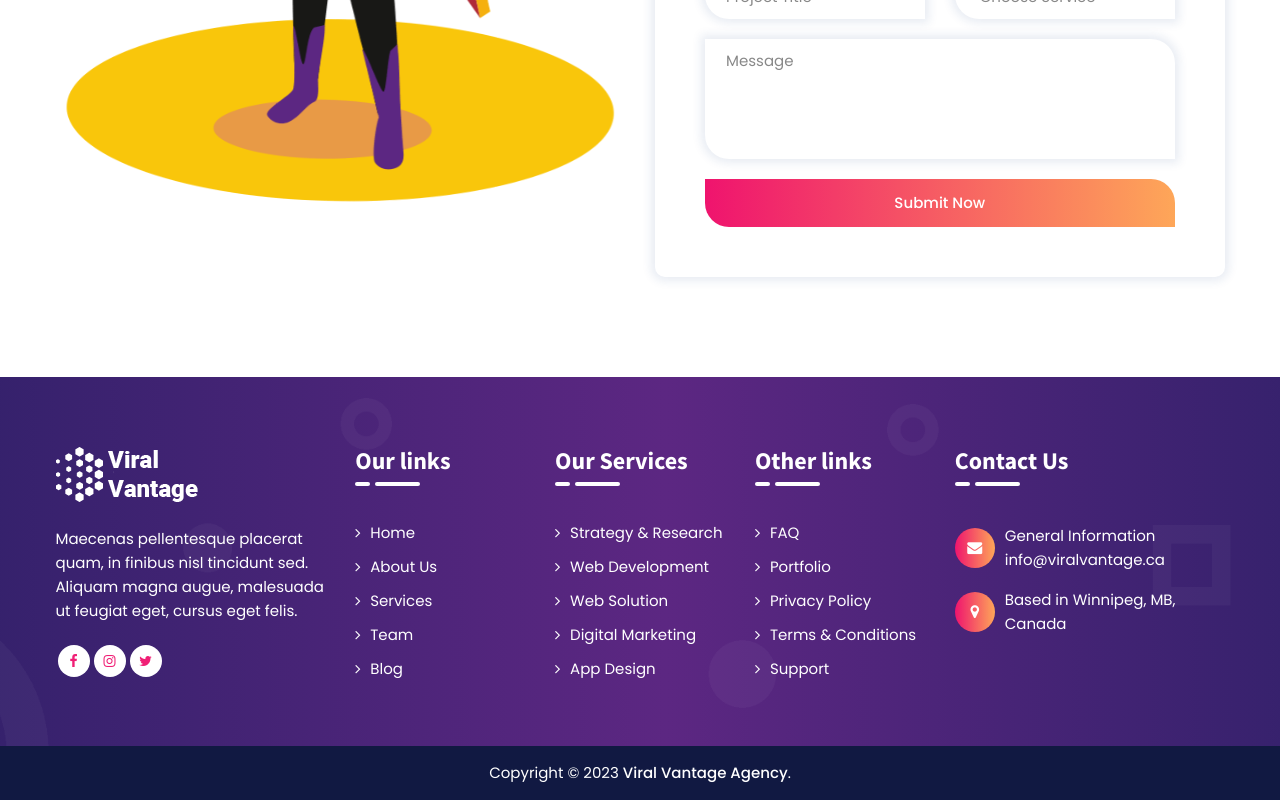
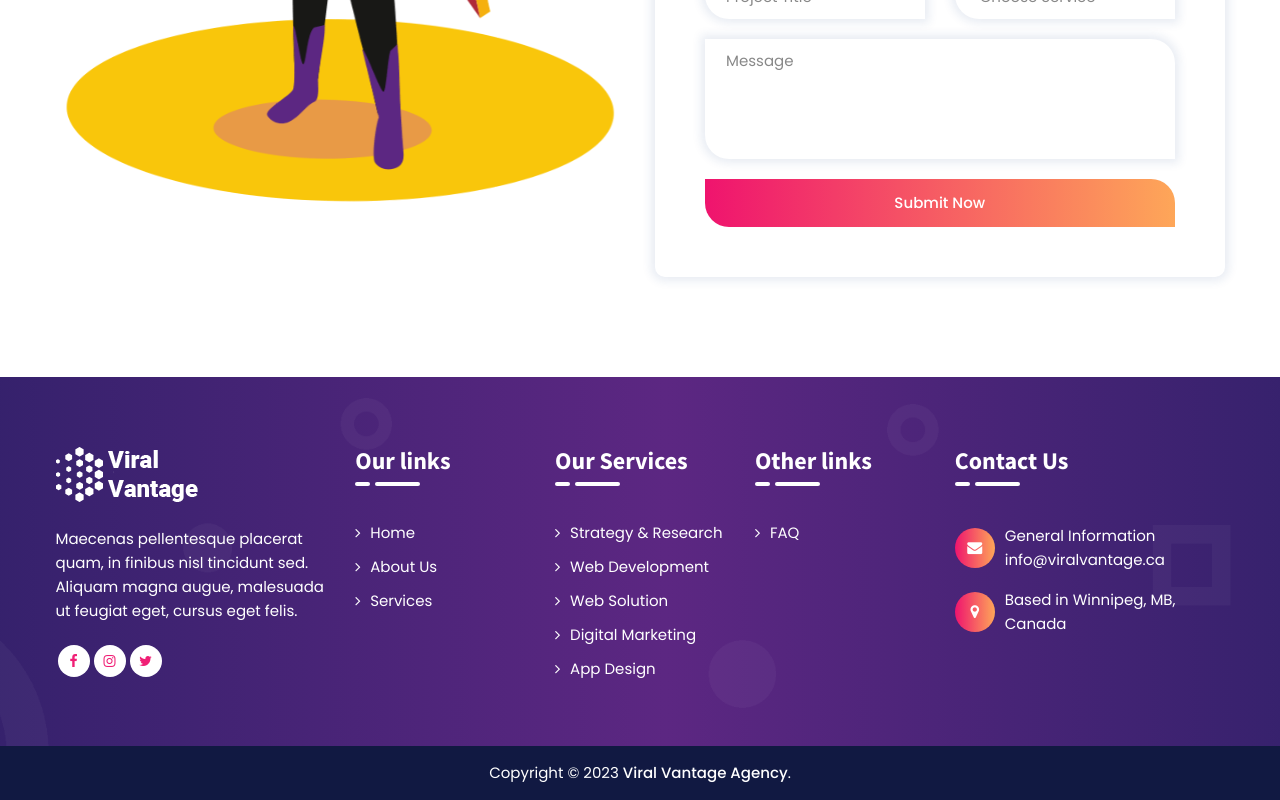
Before and after one commit to daverich204/viralvantage.ca, a Next.js app: page / in a window 1280 px wide. Shown: the part 3749-4549 px from the top of the page. Built offline with nearby package versions, Linux system fonts and the light colour scheme.

Commit message:
Update footer.js

```diff
--- a/layout/footer.js
+++ b/layout/footer.js
@@ -34,10 +34,10 @@ function Footer() {
                   <h5 className="footer-title">Our links</h5>
                   <ul>
                     <li><Link href="#"><a>Home</a></Link></li>
-                    <li><Link href="#"><a>About Us</a></Link></li>
-                    <li><Link href="#"><a>Services</a></Link></li>
-                    <li><Link href="#"><a>Team</a></Link></li>
-                    <li><Link href="#"><a>Blog</a></Link></li>
+                    <li><Link href="/about-us"><a>About Us</a></Link></li>
+                    <li><Link href="/services"><a>Services</a></Link></li>
+                    {/*<li><Link href="/team"><a>Team</a></Link></li>*/}
+                    {/*<li><Link href="/blog"><a>Blog</a></Link></li>*/}
                   </ul>
                 </div>
               </div>
@@ -59,11 +59,11 @@ function Footer() {
                 <div className="widget widget_services style-1">
                   <h5 className="footer-title">Other links</h5>
                   <ul>
-                    <li><Link href="#"><a>FAQ</a></Link></li>
-                    <li><Link href="#"><a>Portfolio</a></Link></li>
-                    <li><Link href="#"><a>Privacy Policy</a></Link></li>
-                    <li><Link href="#"><a>Terms & Conditions</a></Link></li>
-                    <li><Link href="#"><a>Support </a></Link></li>
+                    <li><Link href="/faq"><a>FAQ</a></Link></li>
+                    {/*<li><Link href="#"><a>Portfolio</a></Link></li>*/}
+                    {/*<li><Link href="#"><a>Privacy Policy</a></Link></li>*/}
+                    {/*<li><Link href="#"><a>Terms & Conditions</a></Link></li>*/}
+                    {/*<li><Link href="#"><a>Support </a></Link></li>*/}
                   </ul>
                 </div>
               </div>
```
